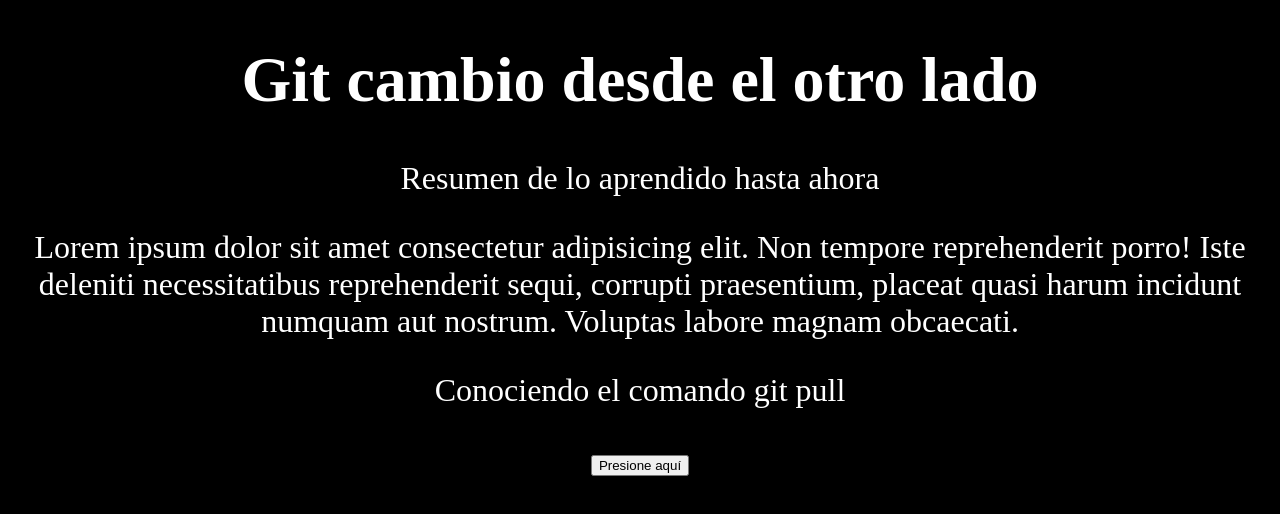
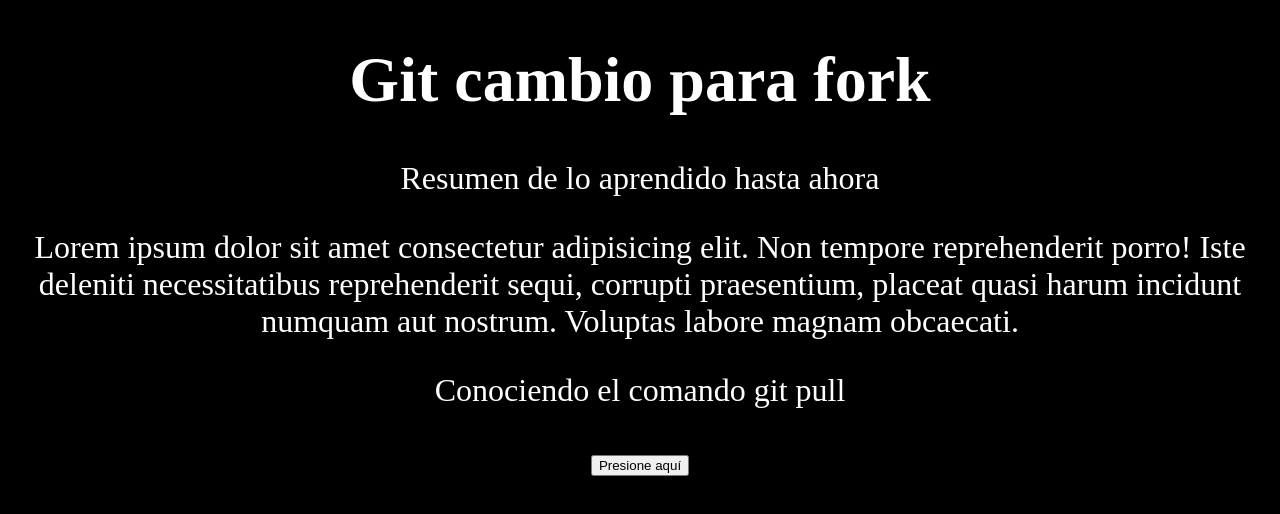
Before and after one commit to Victorossa/Esenciales-de-Git, a plain HTML site: page index.html in a window 1280 px wide. Drawn offline with Linux system fonts and the light colour scheme.

Commit message:
Veamos otro cambio para bajar

```diff
--- a/index.html
+++ b/index.html
@@ -8,7 +8,7 @@
     <title>Git</title>
 </head>
 <body>
-    <h1>Git cambio desde el otro lado</h1>
+    <h1>Git cambio para fork</h1>
     <p>Resumen de lo aprendido hasta ahora</p>
     <p>Lorem ipsum dolor sit amet consectetur adipisicing elit. Non tempore reprehenderit porro! Iste deleniti necessitatibus reprehenderit sequi, corrupti praesentium, placeat quasi harum incidunt numquam aut nostrum. Voluptas labore magnam obcaecati.</p>
     <p>Conociendo el comando git pull</p>
```
